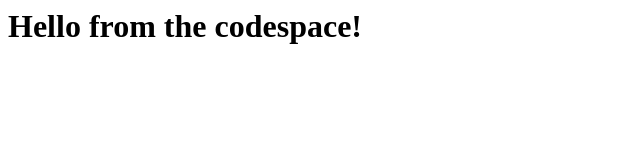
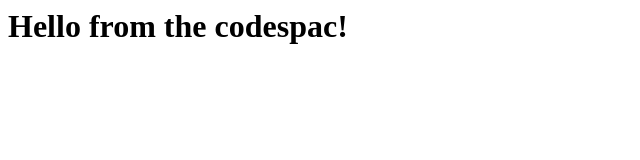
Before and after one commit to Therbian-Granbat/skills-code-with-codespaces, a plain HTML site: page index.html in a window 1280 px wide. Shown: the full height of the page, 0-640 px from the left. Drawn offline with Linux system fonts and the light colour scheme.

```diff
--- a/index.html
+++ b/index.html
@@ -1 +1 @@
-<h1>Hello from the codespace!</h1>
+<h1>Hello from the codespac!</h1>
```
